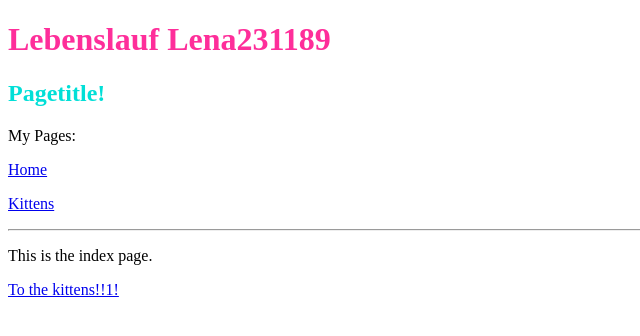
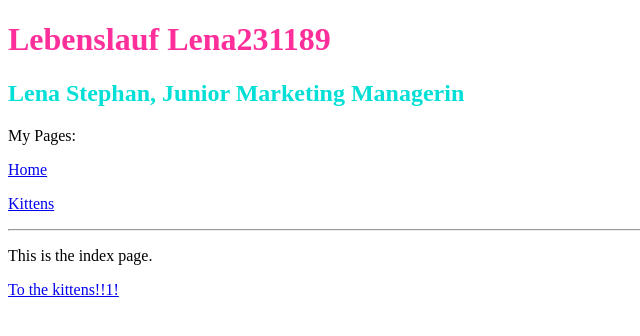
Before and after one commit to Lena231189/Lena231189.github.io, a Jekyll site: the page built from index.html, in a window 1280 px wide. Shown: the top 336 px of the page, without its empty margins (0-640 px from the left). Built offline with Jekyll 4.4.1, drawn with Linux system fonts in a browser that asks for light colours.

Commit message:
Update index.html

```diff
--- a/index.html
+++ b/index.html
@@ -1,6 +1,6 @@
 ---
 layout: default
-title: Pagetitle!
+title: Lena Stephan, Junior Marketing Managerin
 ---
 <p>This is the index page.</p>
 <p><a href="kittens.html">To the kittens!!1!</a></p>
```
